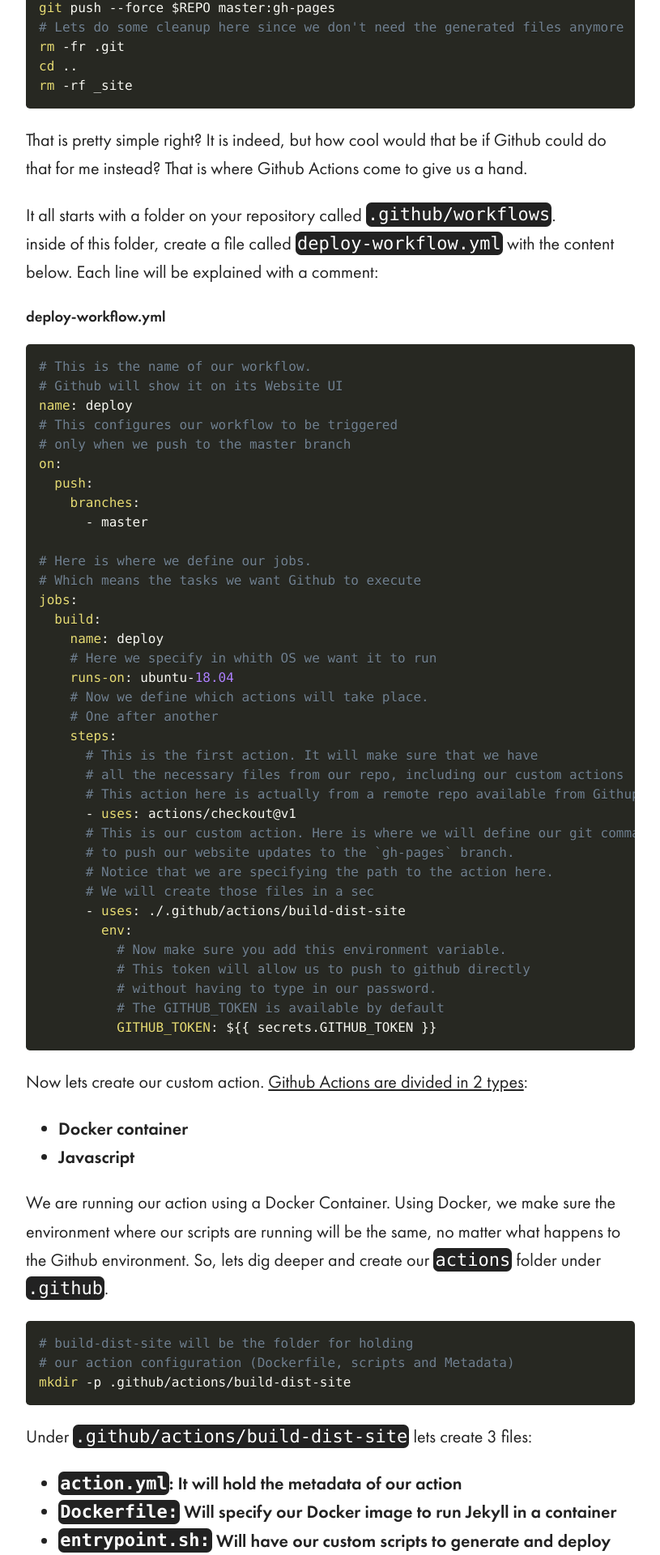
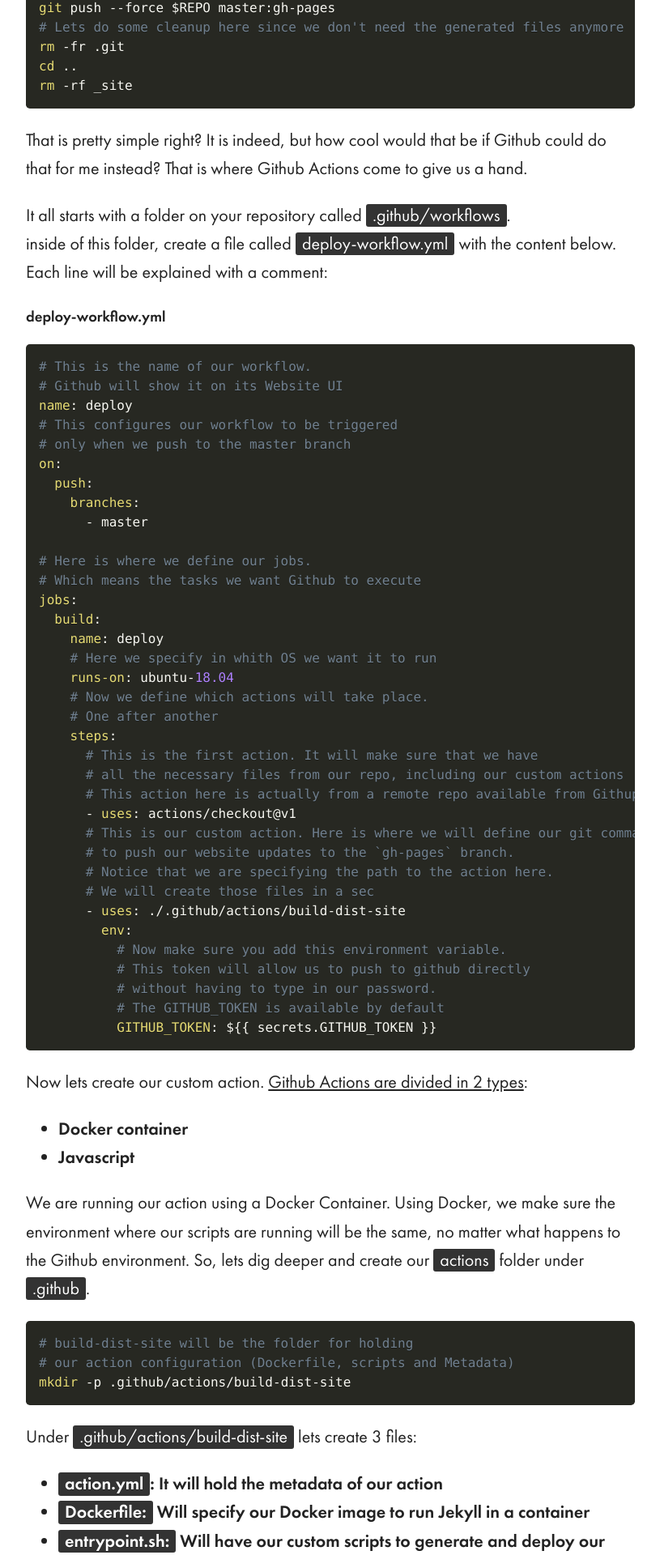
Before and after one commit to brunojppb/brunojppb.github.io, a Jekyll site: the page built from _posts/2019-09-06-automating-your-work-with-github-actions.md, in a window 1280 px wide. Shown: the part 1645-3565 px from the top of the page at 81% size, without its empty margins (232-1047 px from the left). Built offline with Jekyll 4.4.1, drawn with Linux system fonts in a browser that asks for light colours.

Commit message:
fix Prism settings for markdown backticks

```diff
--- a/_sass/lib/prism.scss
+++ b/_sass/lib/prism.scss
@@ -5,12 +5,6 @@
  * Loosely based on Monokai textmate theme by http://www.monokai.nl/
  * @author ocodia
  */
-
- code.highlighter-rouge, code.highlighter-rouge.language-plaintext {
-  font-size: inherit;
-  background-color: #222;
-  color: white;
-}
 
 code[class*="language-"],
 pre[class*="language-"] {
--- a/_sass/main.scss
+++ b/_sass/main.scss
@@ -151,3 +151,16 @@
 .courses {
   padding-bottom: 30px;
 }
+
+/** Custom Prism settings */
+/** support my custom font and size  */
+code.highlighter-rouge, code.highlighter-rouge.language-plaintext {
+  display: inline-block;
+  font-family: inherit;
+  font-size: inherit;
+  background-color: #333;
+  color: white;
+  padding: 0 8px;
+  border-radius: 3px;
+  line-height: 1.3;
+}
```
